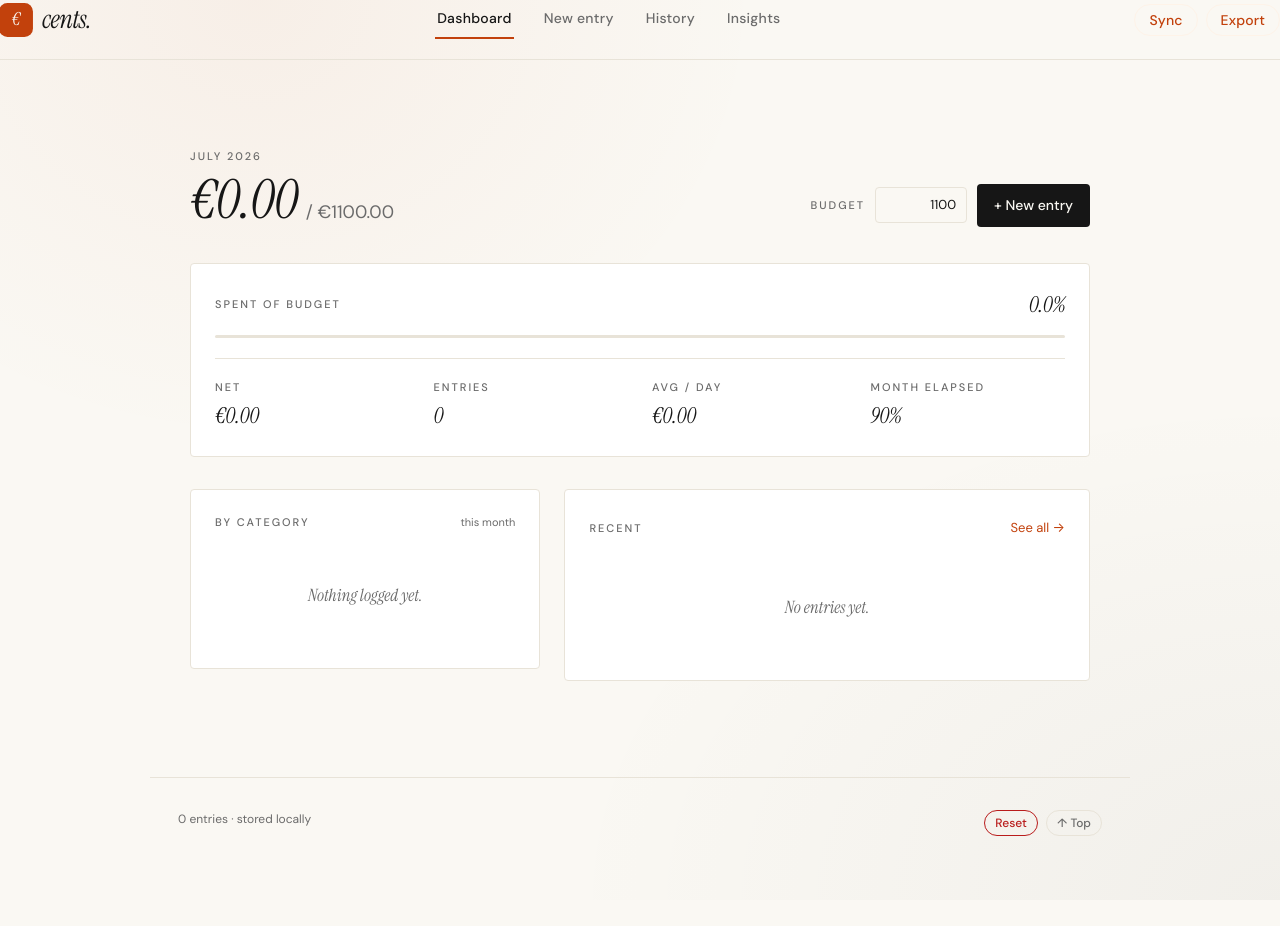
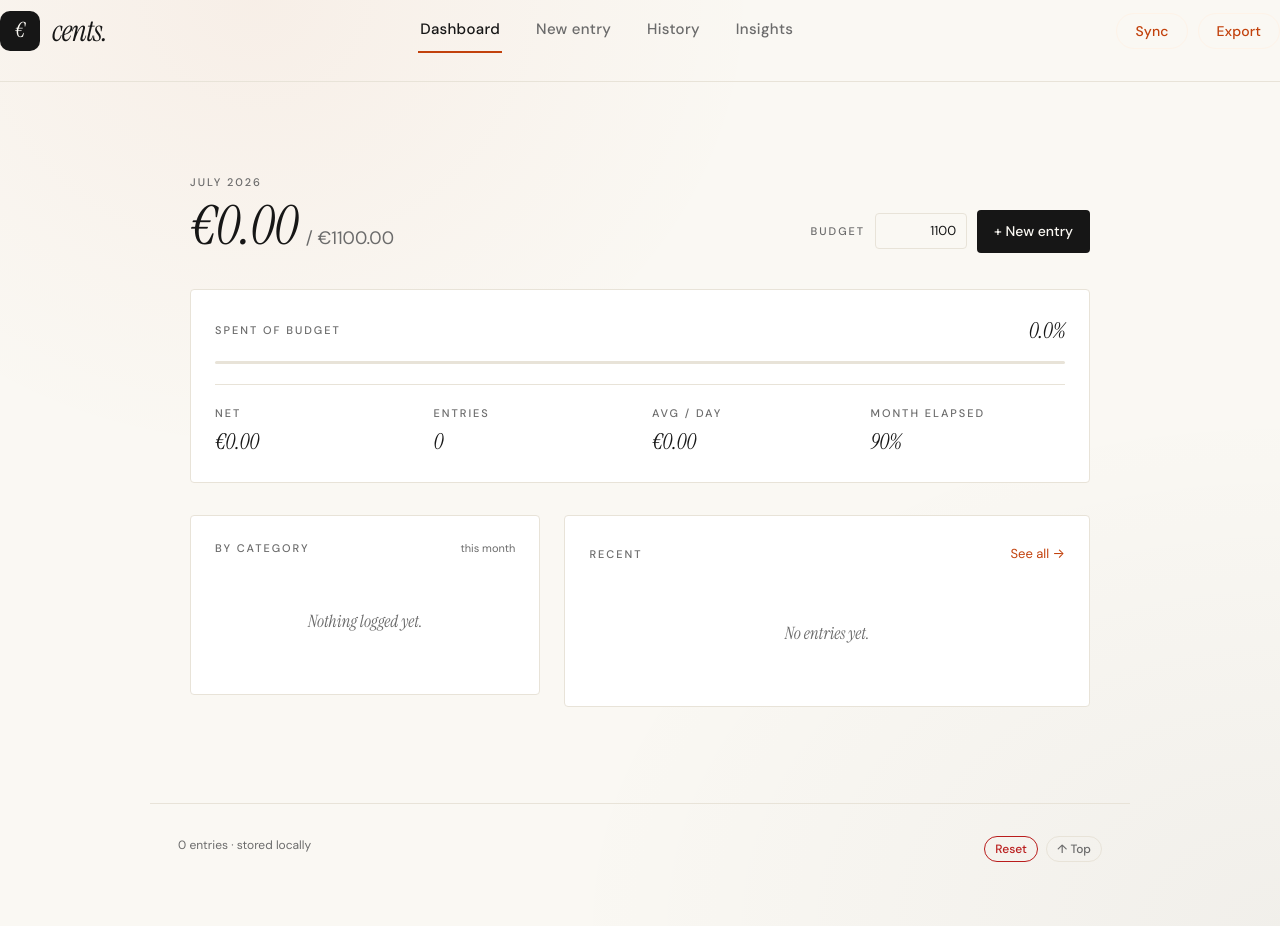
Before and after one commit to parth-soni-10/Expense-Tracker, a plain HTML site: page index.html in a window 1280 px wide. Before the commit the page ends 900 px from the top, so only its background shows below. Drawn offline with Linux system fonts and the light colour scheme.

Commit message:
UX changes

```diff
--- a/app.js
+++ b/app.js
@@ -111,7 +111,7 @@ function renderSyncIndicator() {
   node.style.display = '';
   const status = syncStatus();
   node.innerHTML = '';
-  node.append($('span', { 'aria-hidden': 'true', style: `width:6px;height:6px;border-radius:50%;background:${status.state === 'ok' ? 'var(--positive)' : status.state === 'error' ? 'var(--negative)' : 'var(--muted)'};display:inline-block;flex-shrink:0;` }));
+  node.append($('span', { 'aria-hidden': 'true', style: `width:7px;height:7px;border-radius:50%;background:${status.state === 'ok' ? 'var(--positive)' : status.state === 'error' ? 'var(--negative)' : 'var(--muted)'};display:inline-block;flex-shrink:0;` }));
   const label = status.state === 'ok' ? status.label.replace(/^Synced /, 'synced ') : status.label;
   node.append($('span', null, label));
 }
@@ -191,13 +191,13 @@ function renderHeader() {
   return $('header', { class: 'app-header', 'aria-label': 'App header' },
     $('div', { class: 'logo' },
       $('div', { class: 'mark' }, '€'),
-      $('a', { href: '#dashboard', style: 'font-family:"Instrument Serif",serif;font-style:italic;font-size:26px;letter-spacing:-0.02em;' }, 'cents.'),
+      $('a', { href: '#dashboard', style: 'font-family:"Instrument Serif",serif;font-style:italic;font-size:30px;letter-spacing:-0.03em;' }, 'cents.'),
     ),
     $('nav', { class: 'nav', 'aria-label': 'Primary' },
       ...ROUTES.map(r => $('a', { href: `#${r}`, class: 'nav-link', 'aria-current': r === route ? 'page' : 'false' }, titleFor(r))),
     ),
     $('div', { class: 'header-actions' },
-      $('span', { id: 'sync-indicator', style: 'display:inline-flex;align-items:center;gap:6px;font-family:"Instrument Serif",serif;font-style:italic;font-size:13px;color:var(--muted);' }),
+      $('span', { id: 'sync-indicator', style: 'display:inline-flex;align-items:center;gap:7px;font-family:"Instrument Serif",serif;font-style:italic;font-size:14px;color:var(--muted);' }),
       $('button', { class: 'nav-action', onClick: openSyncSettings }, 'Sync'),
       $('button', { class: 'nav-action', onClick: () => { exportJSON(state); toast('Exported.'); } }, 'Export'),
     ),
@@ -881,6 +881,7 @@ function openSyncSettings() {
         toast('Connected.');
         notifySyncChange();
         renderBody();
+        render();
       } else {
         patchSyncSettings({ endpoint: newEndpoint, password: newPassword, enabled: false, lastError: r.message || r.reason || 'error', lastErrorAt: new Date().toISOString() });
         toast('Connection failed: ' + (r.message || r.reason || 'error'));
--- a/styles.css
+++ b/styles.css
@@ -119,8 +119,8 @@ select { background: var(--bg); padding: 12px 8px; border: 1px solid var(--line)
 
 /* Nav links — refined underline on hover */
 .nav-link {
-  font-size: 14px; color: var(--muted);
-  padding: 8px 2px;
+  font-size: 15px; color: var(--muted);
+  padding: 10px 2px;
   border-bottom: 2px solid transparent;
   font-weight: 500; letter-spacing: 0.02em;
   cursor: pointer;
@@ -131,12 +131,12 @@ select { background: var(--bg); padding: 12px 8px; border: 1px solid var(--line)
 .nav-link[aria-current="page"] { color: var(--ink); border-bottom-color: var(--accent); }
 .nav-link:hover { color: var(--ink); border-bottom-color: var(--line); }
 
-/* Header action chips — Sync / Export / Import */
+/* Header action chips */
 .nav-action {
   display: inline-flex; align-items: center;
   font-size: 14px; font-weight: 500;
   color: var(--accent);
-  padding: 6px 14px;
+  padding: 8px 18px;
   border-radius: 999px;
   background: transparent;
   border: 1px solid var(--accent-soft);
@@ -181,24 +181,24 @@ select { background: var(--bg); padding: 12px 8px; border: 1px solid var(--line)
 .shell { max-width: 980px; margin: 0 auto; padding: 32px 28px 80px; }
 @media (min-width: 760px) { .shell { padding: 48px 40px 96px; } }
 
-/* Header — refined editorial bar */
+/* Header — generous editorial bar */
 .app-header {
   display: flex; align-items: center;
-  padding: 0 0 20px;
+  padding: 8px 0 28px;
   border-bottom: 1px solid var(--line);
-  margin-bottom: 40px;
-  gap: 36px;
+  margin-bottom: 44px;
+  gap: 40px;
 }
 .app-header .logo {
-  display: flex; align-items: center; gap: 10px;
+  display: flex; align-items: center; gap: 12px;
   flex-shrink: 0;
 }
 .app-header .logo .mark {
-  width: 32px; height: 32px; border-radius: 8px;
+  width: 40px; height: 40px; border-radius: 10px;
   background: var(--ink); color: var(--bg);
   display: grid; place-items: center;
   font-family: 'Instrument Serif', serif; font-style: italic;
-  font-size: 17px; font-weight: 500;
+  font-size: 21px; font-weight: 500;
   transition: background 0.2s, transform 0.2s;
 }
 .app-header .logo:hover .mark {
@@ -208,13 +208,13 @@ select { background: var(--bg); padding: 12px 8px; border: 1px solid var(--line)
 
 /* Primary nav — centered between logo and actions */
 .nav {
-  display: flex; align-items: center; gap: 28px;
+  display: flex; align-items: center; gap: 32px;
   flex: 1; justify-content: center;
 }
 
 /* Header actions — right side pills */
 .header-actions {
-  display: flex; align-items: center; gap: 8px;
+  display: flex; align-items: center; gap: 10px;
   flex-shrink: 0;
 }
 
@@ -281,8 +281,8 @@ hr.sep-light { border: 0; border-top: 1px solid var(--line); margin: 16px 0; }
 
 /* Mobile tweaks */
 @media (max-width: 700px) {
-  .app-header { flex-wrap: wrap; gap: 10px; padding-bottom: 14px; margin-bottom: 28px; }
-  .app-header .nav { order: 3; flex-basis: 100%; justify-content: flex-start; overflow-x: auto; gap: 18px; }
+  .app-header { flex-wrap: wrap; gap: 12px; padding-bottom: 20px; margin-bottom: 32px; }
+  .app-header .nav { order: 3; flex-basis: 100%; justify-content: flex-start; overflow-x: auto; gap: 20px; }
   .app-header .header-actions { margin-left: auto; }
   .shell { padding: 20px 16px 48px; }
 }
```
